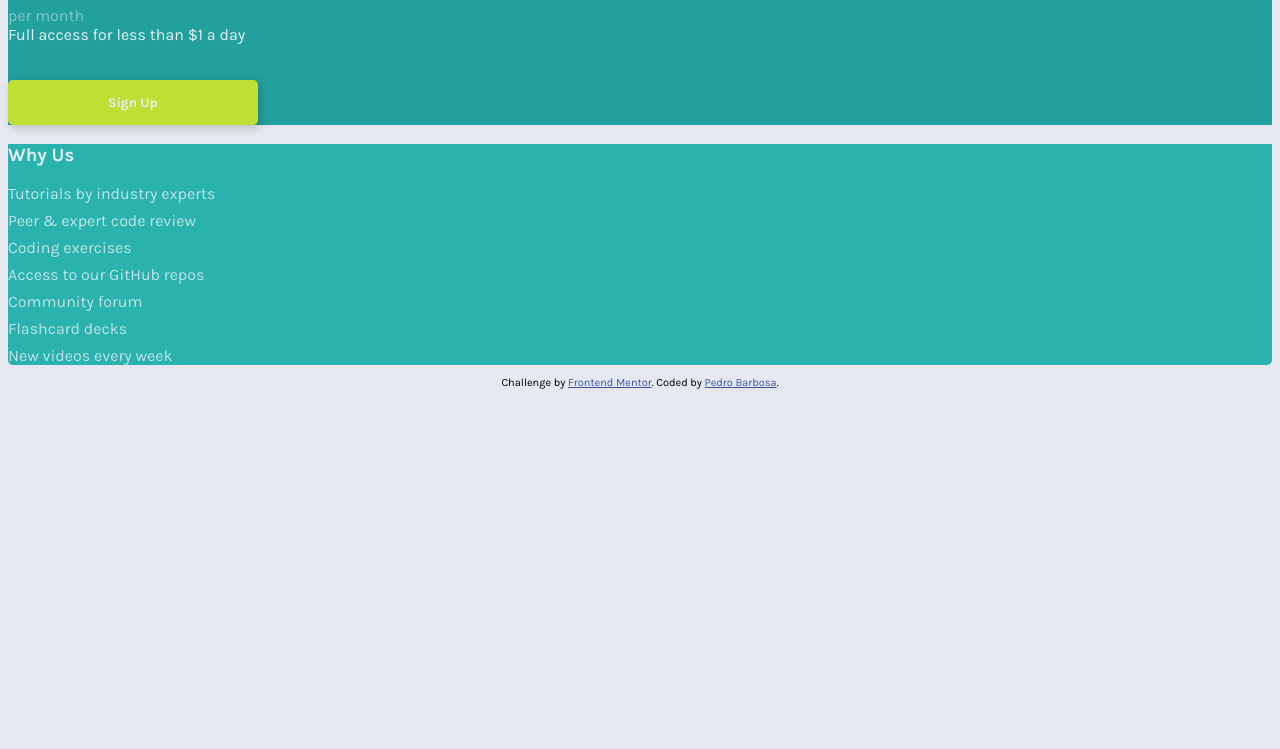
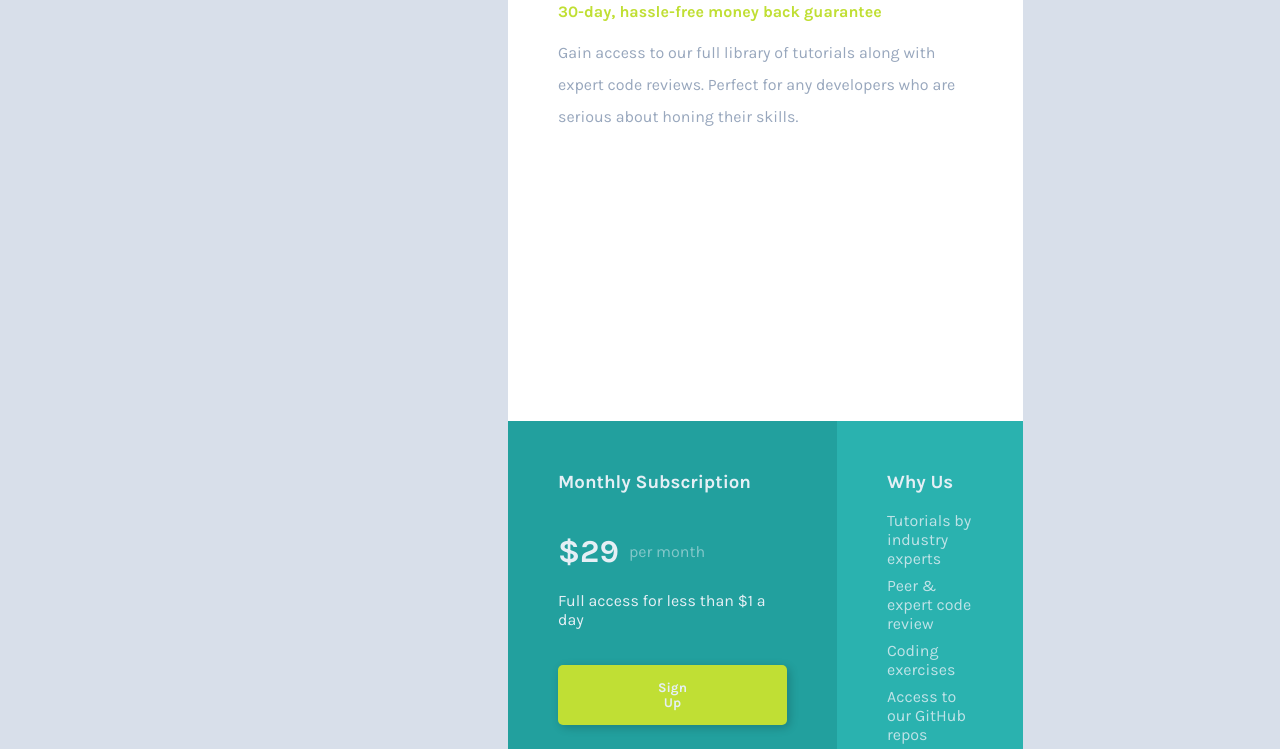
Before and after one commit to pedrommb7/pedrommb7-single-price-grid-component-master, a website: page dist/index.html in a window 1280 px wide. Shown: the part 249-998 px from the top of the page. Before the commit the page ends 800 px from the top, so only its background shows below. Drawn offline with Linux system fonts and the light colour scheme.

Commit message:
Code for desktop version

```diff
--- a/scss/Settings/_colors.scss
+++ b/scss/Settings/_colors.scss
@@ -5,4 +5,4 @@ $light-gray: hsl(204, 43%, 93%);
 $light-gray2: hsla(204, 43%, 93%, .8);
 $gray: hsla(204, 43%, 93%, .5);
 $grayish-blue: hsl(216, 22%, 67%);
-$grayish-blue2: hsla(216, 22%, 67%, 0.25);
+$grayish-blue2: hsla(216, 29%, 67%, 0.35);
--- a/scss/main.scss
+++ b/scss/main.scss
@@ -9,7 +9,6 @@ body {
 
         .item-community {
             background: white;
-            border-radius: 5px 5px 0px 0px;
 
             h3 {
                 color: $cyan;
@@ -63,7 +62,6 @@ body {
 
         .item-whyus {
             background: $cyan;
-            border-radius: 0px 0px 5px 5px;
             h3 {
                 color: $light-gray;
             }
@@ -93,13 +91,18 @@ body {
         display: grid;
         grid-template-rows: 1fr 0.8fr 1fr;
         padding: 20px;
+        margin: 40px 0;
 
         .item-community, .item-subscription, .item-whyus {
             padding: 25px;
 
             h3 {
-                margin: 0;
+                margin-top: 0;
             }
+        }
+
+        .item-community {
+            border-radius: 5px 5px 0 0;
         }
 
 
@@ -117,19 +120,72 @@ body {
                 width: 100%;
             }
 
-            .item-whyus h3 {
-                margin-bottom: 10px;
+            h3 {
+                margin-bottom: 0;
             }
         }
 
+
+        .item-whyus {
+            border-radius: 0 0 5px 5px;
+        }
     }
 
-    footer {
-        margin-top: 35px;
-    }
 }
 
 
-@media (max-width: 1440px) {
+@media (min-width: 501px) {
+    .grid {
+        display: grid;
+        grid-template-columns: 1fr 1fr;
+        grid-template-rows: 1fr 1fr;
+        margin: 150px 300px;
+        padding: 0 200px;
 
+
+        .item-community,
+        .item-subscription,
+        .item-whyus {
+            padding: 50px;
+
+            h3 {
+                margin-top: 0;
+            }
+        }
+
+        .item-community {
+            grid-column: 1 / span 2;
+            border-radius: 5px 5px 0 0;
+
+            h4 {
+                padding-top: 8px;
+                margin-bottom: 0;
+            }
+        }
+
+
+        .item-subscription {
+            border-radius: 0 0 0 5px;
+
+            .price {
+                display: flex;
+                align-items: center;
+            }
+
+            .price span {
+                padding-left: 10px;
+            }
+
+            p,
+            button {
+                width: 100%;
+            }
+
+        }
+
+        .item-whyus {
+            border-radius: 0 0 5px 0;
+        }
+
+    }
 }
```
Also changed, not shown: dist/css/main.css.
